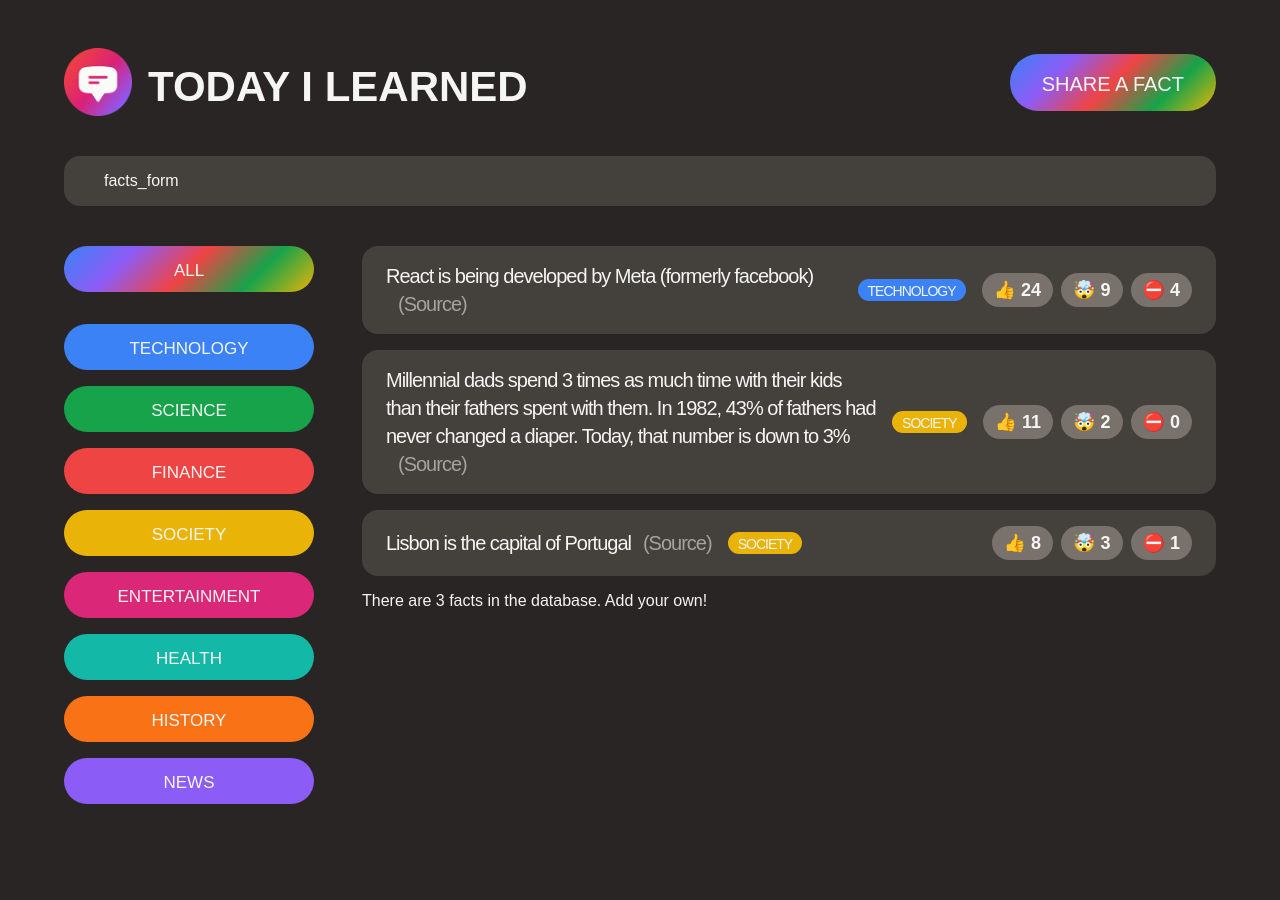
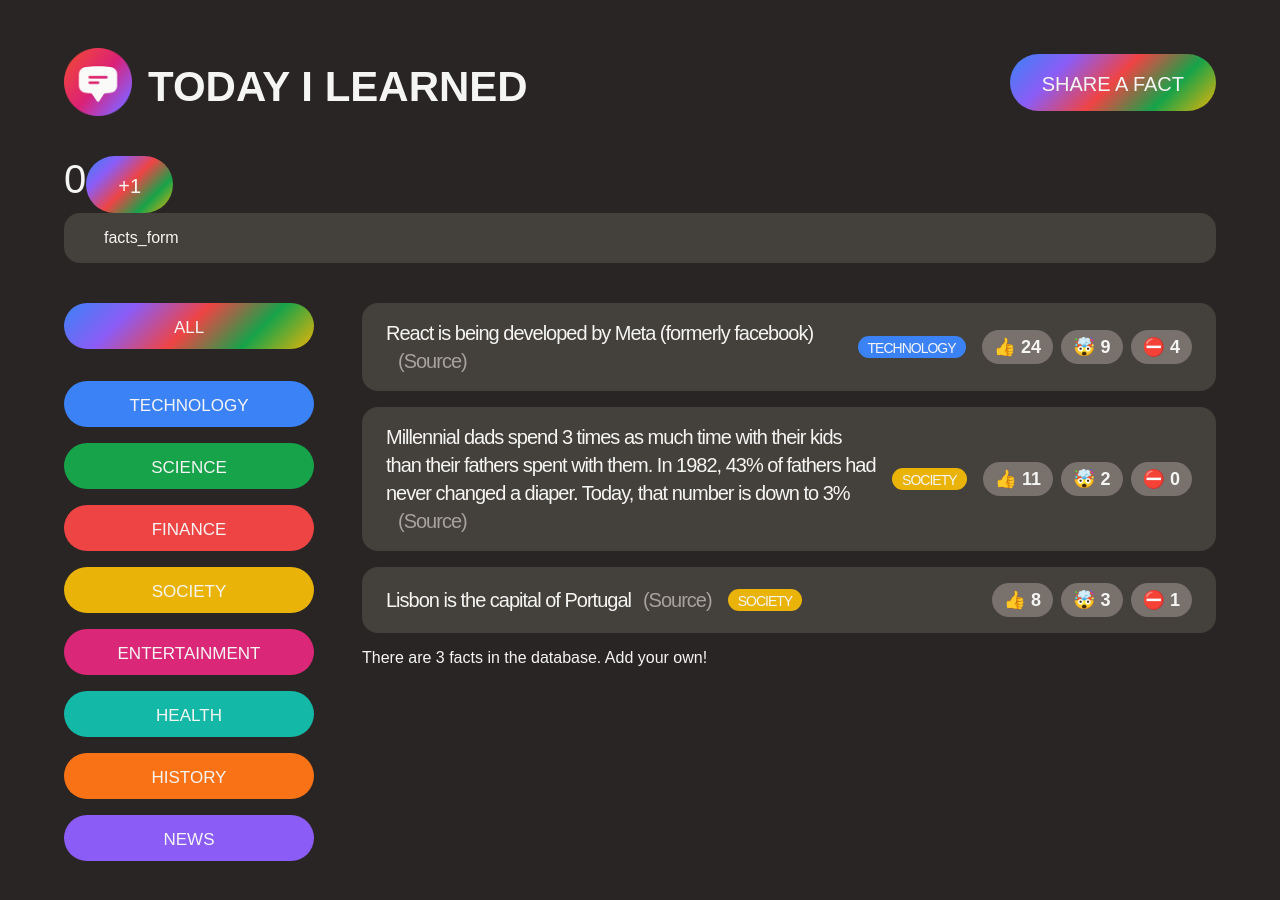
Before and after one commit to jijiezhou/facts_app, a React (Create React App) app: page / in a window 1280 px wide. Shown: the top 900 px of the page. Before the commit the page ends 868 px from the top, so only its background shows below. Built offline with nearby package versions, Linux system fonts and the light colour scheme; a web font is replaced by a local one.

Commit message:
Introducing state

```diff
--- a/src/App.js
+++ b/src/App.js
@@ -4,8 +4,9 @@
  * @Author: ZJJ
  * @Date: 2023-09-21 22:22:18
  * @LastEditors: ZJJ
- * @LastEditTime: 2023-09-22 10:49:12
+ * @LastEditTime: 2023-09-22 11:01:02
  */
+import { useState } from "react";
 import "./style.css";
 
 const initialFacts = [
@@ -42,6 +43,22 @@
   },
 ];
 
+function Counter() {
+  let [count, setCount] = useState(0);
+
+  return (
+    <div>
+      <span style={{ fontSize: "40px" }}>{count}</span>
+      <button
+        className="btn btn-large"
+        onClick={() => setCount((count) => count + 1)}
+      >
+        +1
+      </button>
+    </div>
+  );
+}
+
 function App() {
   const appTitle = "Today I learned";
   return (
@@ -59,7 +76,7 @@
         </div>
         <button className="btn btn-large btn-open">Share a fact</button>
       </header>
-
+      <Counter />
       <NewFactForm />
 
       <main className="main">
```
